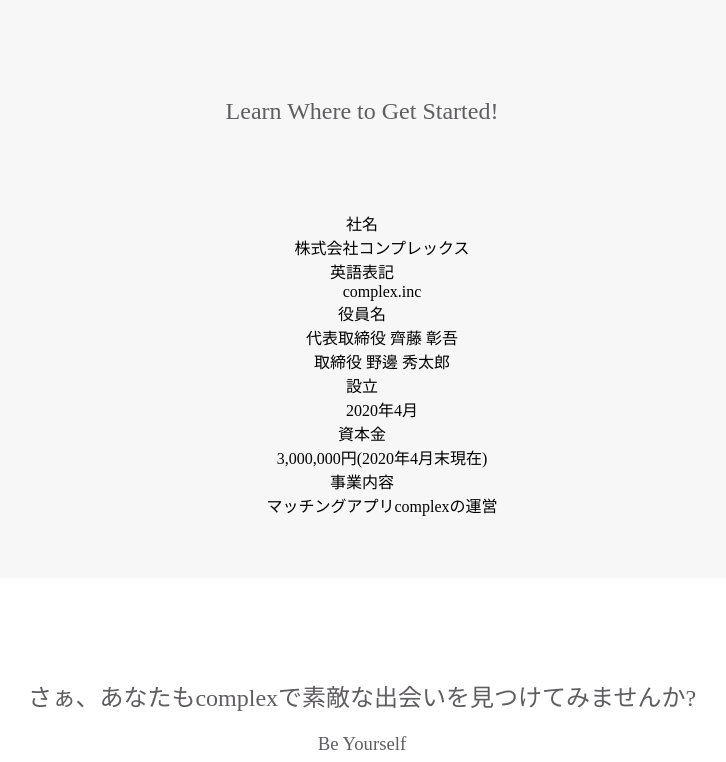
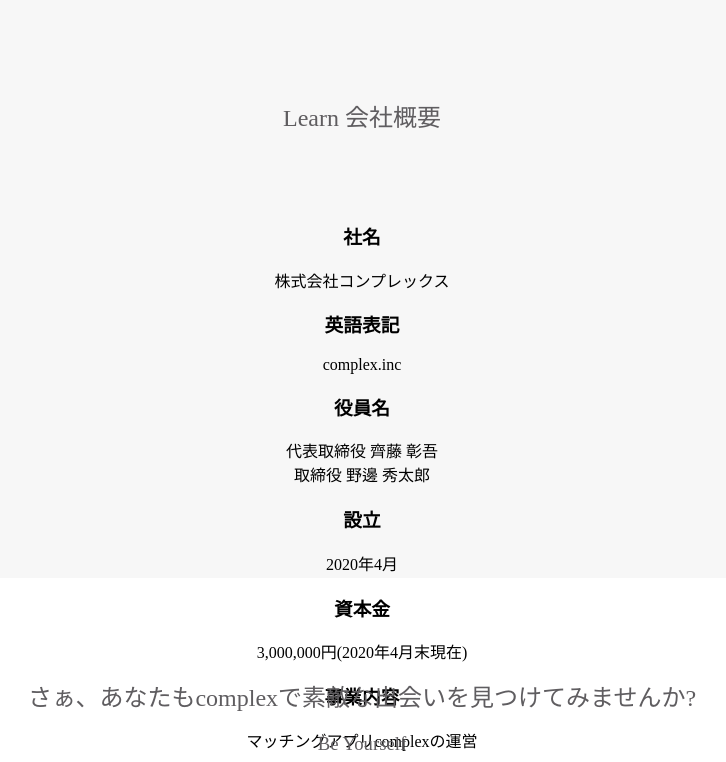
Before and after one commit to complex02/complex02, a plain HTML site: page index.html in a window 1280 px wide. Shown: the part 458-1220 px from the top of the page, without its empty margins (278-1004 px from the left). Drawn offline with Linux system fonts and the light colour scheme.

Commit message:
Update index.html

```diff
--- a/index.html
+++ b/index.html
@@ -31,23 +31,22 @@
   <div class="lesson-wrapper">
     <div class="container">
       <div class="heading">
-        <h2>Learn Where to Get Started!</h2>
+        <h2>Learn 会社概要</h2>
       </div>
-      <dl class="table">
-			<dt class="table__head">社名</dt>
-			<dd class="table__body">株式会社コンプレックス</dd>
-			<dt class="table__head">英語表記</dt>
-			<dd class="table__body">complex.inc</dd>
-			<dt class="table__head">役員名</dt>
-			<dd class="table__body">代表取締役 齊藤 彰吾<br>取締役 野邊 秀太郎</dd>
-			<dt class="table__head">設立</dt>
-			<dd class="table__body">2020年4月</dd>
-			<dt class="table__head">資本金</dt>
-			<dd class="table__body">3,000,000円(2020年4月末現在)</dd>
-			<dt class="table__head">事業内容</dt>
-			<dd class="table__body">
-				マッチングアプリcomplexの運営</dd>
-		</dl>
+      <div class="table">
+	<h3>社名</h2>
+	<p>株式会社コンプレックス</p>
+	<h3>英語表記</h3>
+	<p>complex.inc</p>
+	<h3>役員名</h3>
+	<p>代表取締役 齊藤 彰吾<br>取締役 野邊 秀太郎</p>
+	<h3>設立</h3>
+	<p>2020年4月</p>
+	<h3>資本金</h3>
+	<p>3,000,000円(2020年4月末現在)</p>
+	<h3>事業内容</h3>
+	<p>マッチングアプリcomplexの運営</p>
+      </div>
       <div class="clear"></div>
     </div>
   </div>
```
